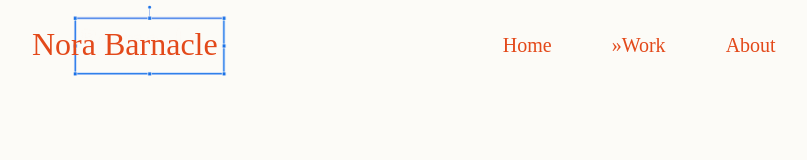
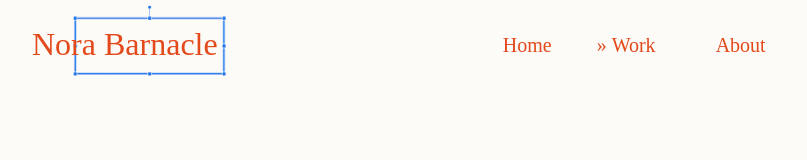
Before and after one commit to mason-burke/nora-website, a React (Vite) app in the folder nora-website/: page /nora-website/gallery in a window 1280 px wide. Shown: the top 160 px of the page, without its empty margins (32-839 px from the left). Built offline with nearby package versions, Linux system fonts and the light colour scheme; no server answers; the database is empty; a web font is replaced by a local one.

Commit message:
fix current url indicator

```diff
--- a/nora-website/src/App.tsx
+++ b/nora-website/src/App.tsx
@@ -6,11 +6,11 @@ import { auth, db } from './firebase/firebase-setup';
 import { adminModeContext, refreshItemsContext, itemsContext } from './helpers/contexts';
 import { useEffect, useState } from 'react';
 import { doc, getDoc } from 'firebase/firestore';
-import './index.css';
 import { ErrorPage } from './routes/ErrorPage';
 import { AboutPage } from './routes/AboutPage';
 import { LoginWidget } from './components/admin/LoginWidget';
 import { getItems, Item } from './firebase/firebase-data';
+import './index.css';
 
 const App = () => {
   const [showLogin, setShowLogin] = useState<boolean>(false);
--- a/nora-website/src/components/NavLink.tsx
+++ b/nora-website/src/components/NavLink.tsx
@@ -10,7 +10,11 @@ const NavLink = ({ url, currentUrl, text }: NavLinkProps) => {
   const isCurrent = url === currentUrl;
   return (
     <div style={{ display: 'flex' }}>
-      {isCurrent && <span className="headers">{'\u00BB '}</span>}
+      {isCurrent && (
+        <span className="headers" style={{ position: 'absolute', transform: 'translateX(-15px)' }}>
+          {'\u00BB '}
+        </span>
+      )}
       <Link className="headers" to={url}>
         {text}
       </Link>
--- a/nora-website/src/routes/HomePage.tsx
+++ b/nora-website/src/routes/HomePage.tsx
@@ -1,3 +1,5 @@
 export const HomePage = () => {
-  return <div className="main-content">hello world</div>;
+  return <div className="main-content">
+    <div></div>
+  </div>;
 };
```
